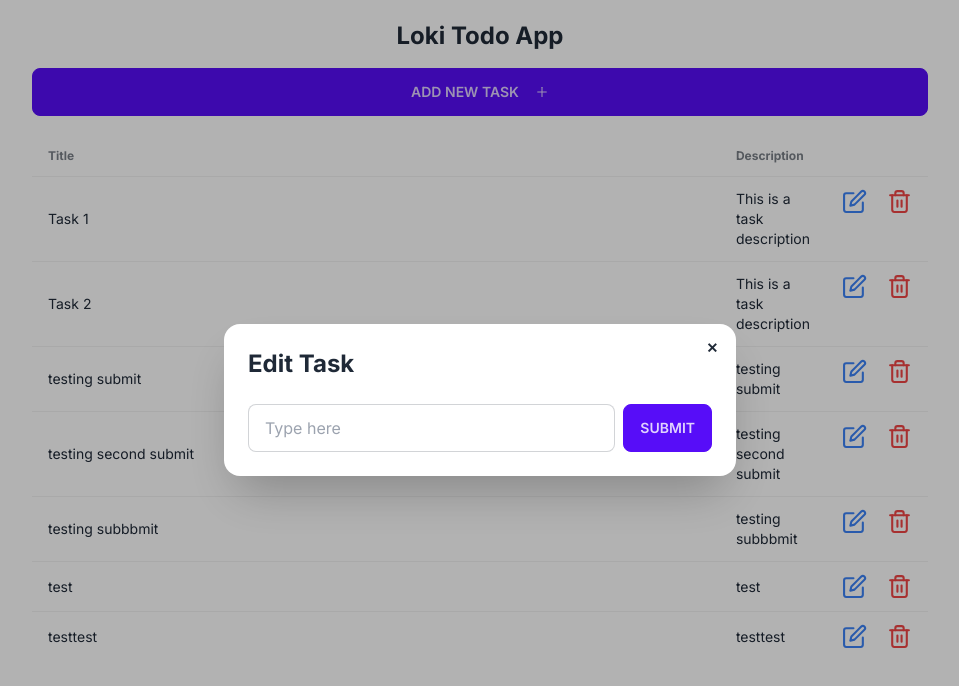
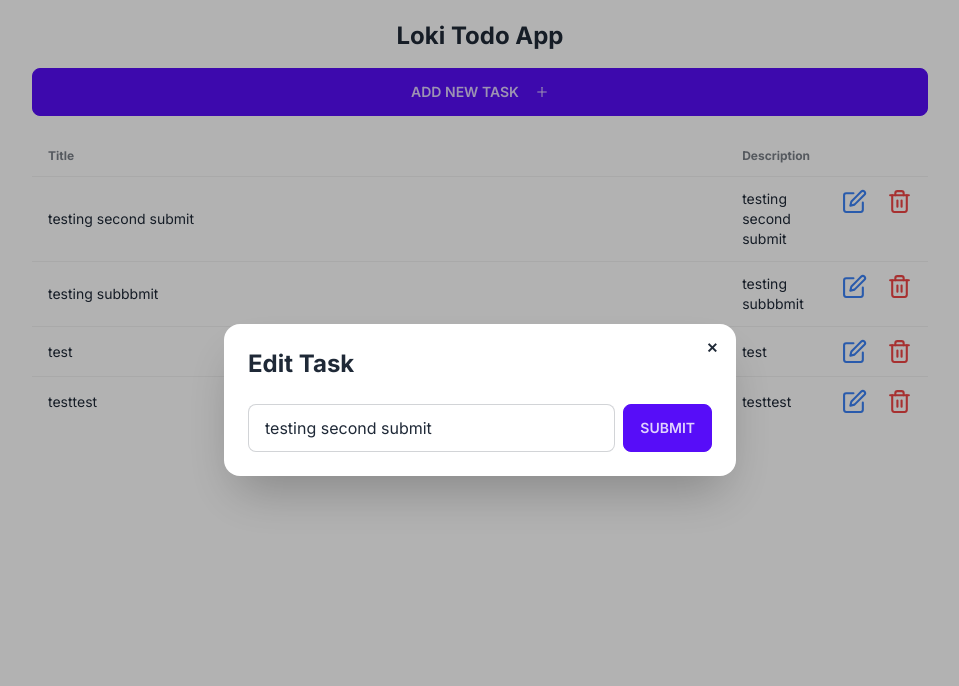
Before and after one commit to salehloke/loki-todo-app, a Next.js app: page / in a window 1280 px wide. Both pictures are taken after a click on the icon 1014 px from the left and 201 px from the top of the page. Shown: the top 686 px of the page, without its empty margins (160-1119 px from the left). Built offline with nearby package versions, Linux system fonts and the light colour scheme; data requests are answered from the project's data file.

Commit message:
added: delete and edit features

```diff
--- a/api.ts
+++ b/api.ts
@@ -25,9 +25,9 @@ export const addTodo = async (formData): Promise<ITask> => {
   }
 };
 
-export const editTodo = async (formData): Promise<ITask> => {
+export const editTodoPUT = async (formData): Promise<ITask> => {
   try {
-    const response = await fetch(`${baseURL}/tasks/{formData.id}`, {
+    const response = await fetch(`${baseURL}/tasks/${formData.id}`, {
       method: "PUT",
       headers: {
         "Content-Type": "application/json",
@@ -41,3 +41,14 @@ export const editTodo = async (formData): Promise<ITask> => {
     throw new Error(error);
   }
 };
+
+export const deleteTodo = async (id: number): Promise<void> => {
+  try {
+    await fetch(`${baseURL}/tasks/${id}`, {
+      method: "DELETE",
+    });
+  } catch (error) {
+    console.log("error");
+    throw new Error(error);
+  }
+};
--- a/data/todos.json
+++ b/data/todos.json
@@ -1,20 +1,5 @@
 {
   "tasks": [
-    {
-      "id": 1,
-      "title": "Task 1",
-      "description": "This is a task description"
-    },
-    {
-      "id": 2,
-      "title": "Task 2",
-      "description": "This is a task description"
-    },
-    {
-      "id": 0.22647355120343837,
-      "title": "testing submit",
-      "description": "testing submit"
-    },
     {
       "id": 0.9429162915879201,
       "title": "testing second submit",
--- a/src/app/components/Task.tsx
+++ b/src/app/components/Task.tsx
@@ -1,3 +1,4 @@
+"use client"
 
 import React from 'react'
 import { ITask } from '../../../types/task'
@@ -5,7 +6,7 @@ import { AiFillDelete, AiOutlinePlus } from 'react-icons/ai'
 import { FiEdit, FiTrash2 } from 'react-icons/fi'
 import Modal from './Modal'
 import { useRouter } from 'next/navigation'
-import { editTodo } from '../../../api'
+import { deleteTodo, editTodoPUT } from '../../../api'
 
 interface TaskProps {
     task: ITask
@@ -14,21 +15,42 @@ interface TaskProps {
 const Task: React.FC<TaskProps> = ({ task }) => {
     const router = useRouter()
     const [modalOpenEdit, setModalOpenEdit] = React.useState<boolean>(false);
-    const [editTodo, setEditTodo] = React.useState<string>('')
+    const [taskToEdit, setTaskToEdit] = React.useState<string>(task.title)
     const [taskId, setTaskId] = React.useState<string>(task.title)
+
+    const [modalOpenDelete, setModalOpenDelete] = React.useState<boolean>(false);
+
 
     const handleSubmitEditTodo: React.FormEventHandler<HTMLFormElement> = async (e) => {
         try {
             e.preventDefault();
-            console.log("submit new todo", editTodo);
+            console.log("submit new todo", taskToEdit);
             // save to db
-            // await editTodo({
-            //     id: taskId,
-            //     title: editTodo,
-            //     description: editTodo,
-            // })
+            await editTodoPUT({
+                id: task.id,
+                title: taskToEdit,
+                description: taskToEdit,
+            })
             // reset the value
-            setEditTodo("");
+            setTaskToEdit(task.title);
+            // close the modal
+            setModalOpenEdit(false);
+            // refresh the page
+            router.refresh();
+
+        } catch (error) {
+        }
+    }
+
+
+    const handleDeleteTodo: React.FormEventHandler<HTMLFormElement> = async (e) => {
+        try {
+            e.preventDefault();
+            console.log("submit new todo", taskToEdit);
+            // save to db
+            await deleteTodo(task.id)
+            // reset the value
+            setTaskToEdit(task.title);
             // close the modal
             setModalOpenEdit(false);
             // refresh the page
@@ -54,8 +76,8 @@ const Task: React.FC<TaskProps> = ({ task }) => {
                     <form onSubmit={(e) => handleSubmitEditTodo(e)}>
                         <div className="modal-action">
                             <input
-                                onChange={(e) => setEditTodo(e.target.value)}
-                                value={editTodo}
+                                onChange={(e) => setTaskToEdit(e.target.value)}
+                                value={taskToEdit}
                                 type="text"
                                 placeholder="Type here"
                                 className="input input-bordered w-full " />
@@ -69,8 +91,33 @@ const Task: React.FC<TaskProps> = ({ task }) => {
                     {/* end of EDIT FORM  */}
                 </Modal>
                 {/* end of EDIT MODAL */}
-                <FiTrash2 cursor='pointer' className='text-red-500' size={25} />
-
+                <FiTrash2 cursor='pointer' onClick={() => setModalOpenDelete(true)} className='text-red-500' size={25} />
+                {/* DELETE MODAL */}
+                <Modal
+                    modalOpen={modalOpenDelete}
+                    setModalOpen={setModalOpenDelete}
+                >
+                    <h3 className="text-lg font-bold">Are you sure you want to delete this task?</h3>
+                    {/* DELETE FORM */}
+                    <form onSubmit={(e) => handleSubmitEditTodo(e)}>
+                        <div className="modal-action">
+                            <button
+                                onClick={(e) => { handleDeleteTodo(e) }}
+                                type="submit"
+                                className="btn btn-danger">
+                                Yes
+                            </button>
+                            <button
+                                onClick={(e) => { setModalOpenDelete(false) }}
+                                type="submit"
+                                className="btn btn-secondary">
+                                No
+                            </button>
+                        </div>
+                    </form>
+                    {/* end of DELETE FORM  */}
+                </Modal>
+                {/* end of DELETE MODAL */}
             </td>
         </tr>
     )
```
